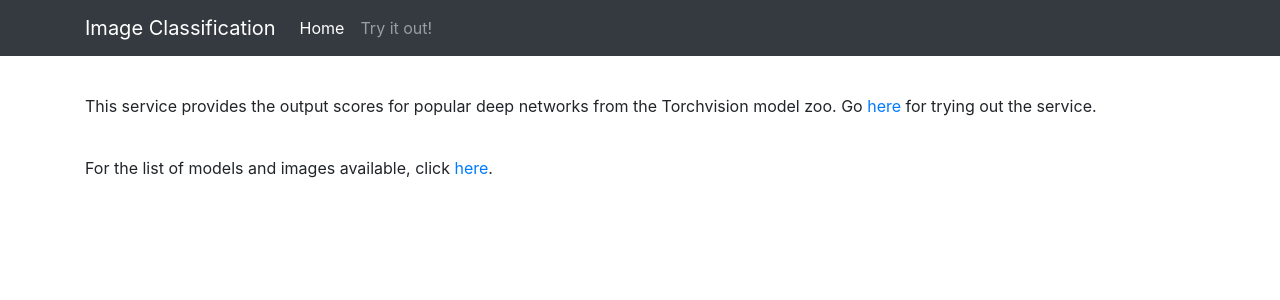
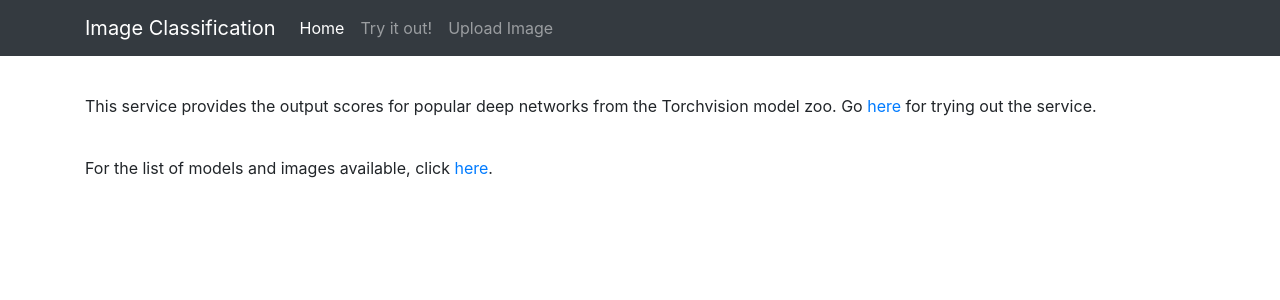
Before and after one commit to unica-isde/isde-projects-2024-G, a FastAPI app: page / in a window 1280 px wide. Shown: the top 300 px of the page. Run offline with FastAPI, Linux system fonts and the light colour scheme; some libraries are stand-ins or nearby versions.

Commit message:
Add /upload-image route to navigation menu in base.html

```diff
--- a/app/templates/base.html
+++ b/app/templates/base.html
@@ -29,7 +29,9 @@
                 <li class="nav-item">
                     <a class="nav-link" href="/classifications">Try it out!</a>
                 </li>
-
+                <li class="nav-item">
+                    <a class="nav-link" href="/upload-image">Upload Image</a>
+                </li>
             </ul>
         </div>
     </div>
```
